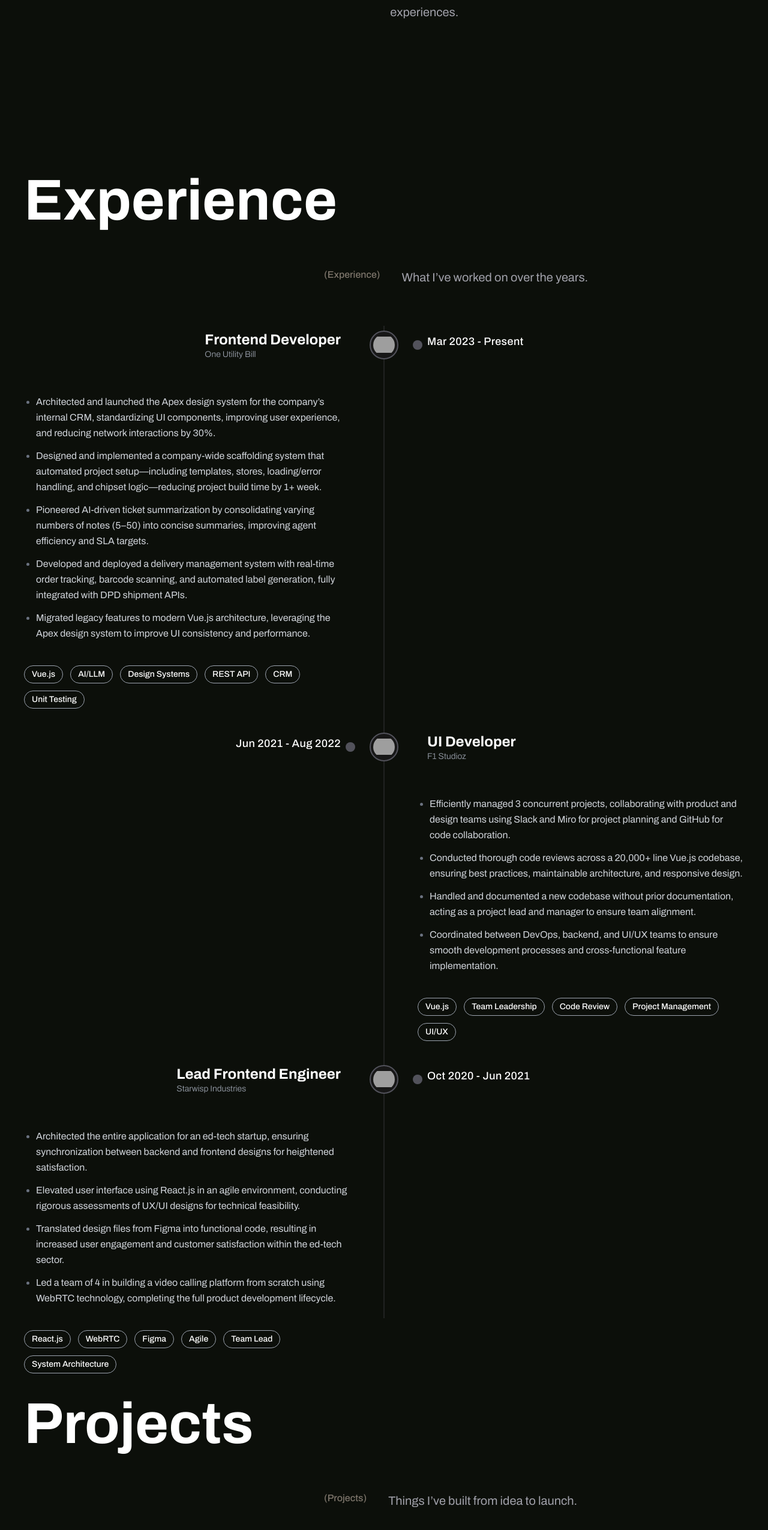
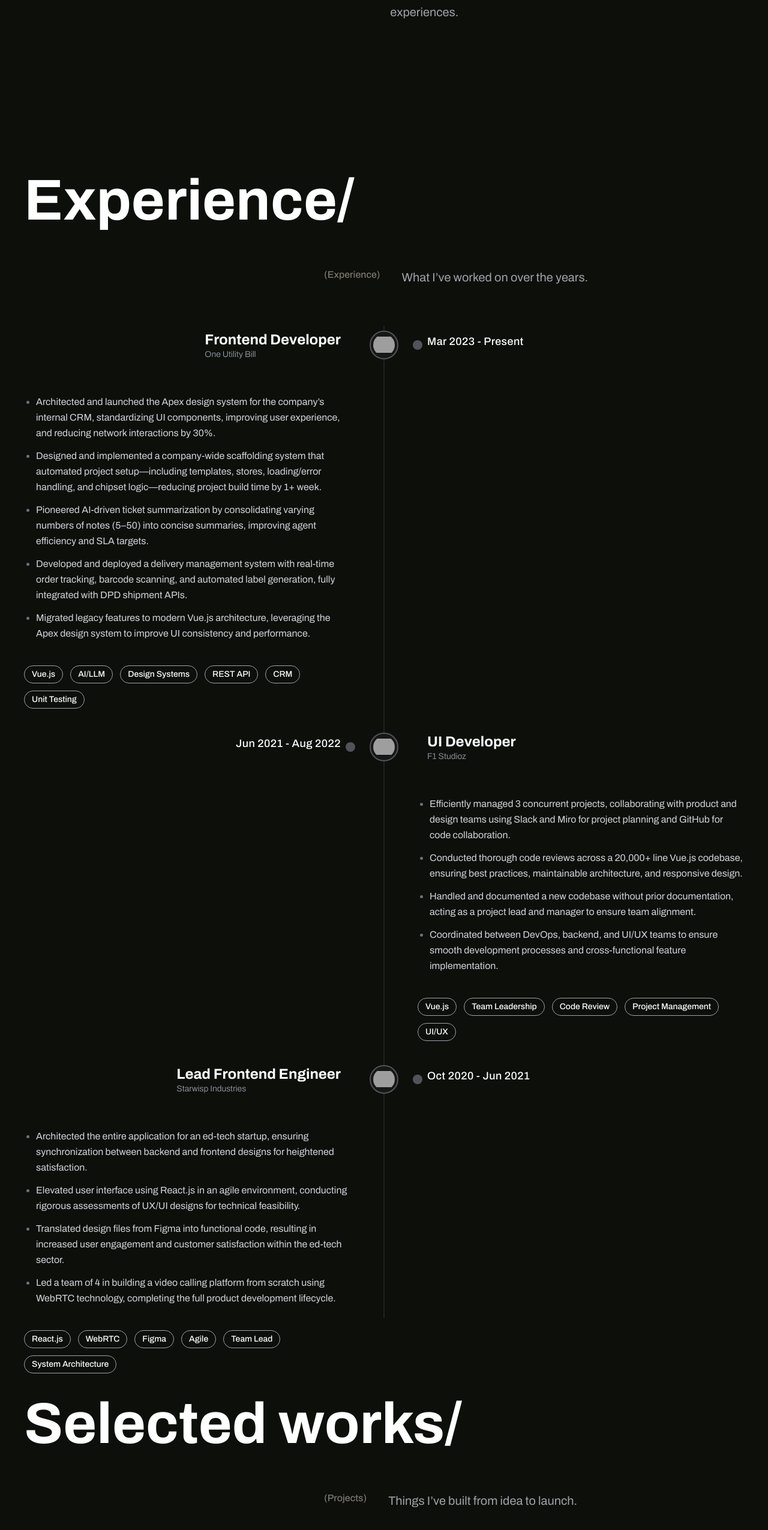
Before and after one commit to shujabakhtiar/shuja-portfolio, a Vue app: page / in a window 1280 px wide. Shown: the part 1378-3928 px from the top of the page at 60% size. Built offline with nearby package versions, Linux system fonts and the light colour scheme; grey boxes are pictures that could not be loaded; a web font is replaced by a local one.

Commit message:
update /

```diff
--- a/src/constants/projects.js
+++ b/src/constants/projects.js
@@ -12,7 +12,7 @@ export const projects = [
         title: "Sandy said so",
         description: "A Card game app to play with friends, using personal experiences.",
         tags: ["React js", "Node js", "MongoDB"],
-        liveSite: "https://sandy-said-so.com",
+        liveSite: "https://sandysaidso.app",
         imageColor: "bg-green-500",
     },
 ];
--- a/src/i18n/locales/en.json
+++ b/src/i18n/locales/en.json
@@ -44,7 +44,7 @@
     ]
   },
   "experience": {
-    "title": "Experi&shy;ence",
+    "title": "Experi&shy;ence/",
     "label": "(Experience)",
     "description": "What I’ve worked on over the years.",
     "list": [
@@ -72,7 +72,7 @@
     ]
   },
   "projects": {
-    "title": "Projects",
+    "title": "Selected works/",
     "label": "(Projects)",
     "description": "Things I’ve built from idea to launch.",
     "list": [
```
Also changed, not shown: src/assets/projectGallery/delytics-d.png (added), src/assets/projectGallery/delytics-l.png (added).
